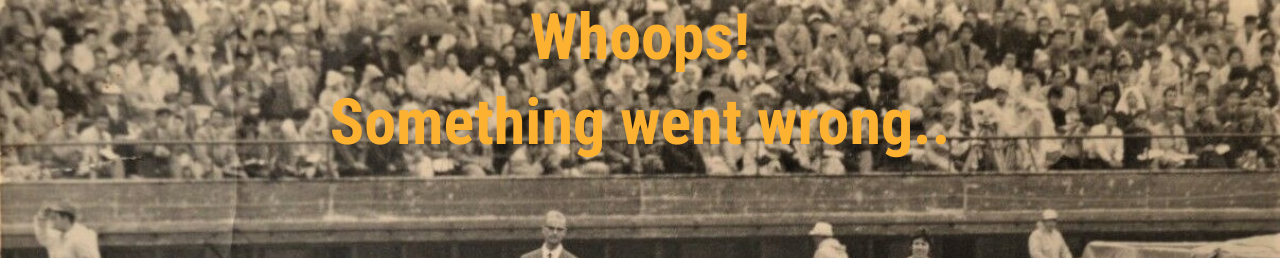
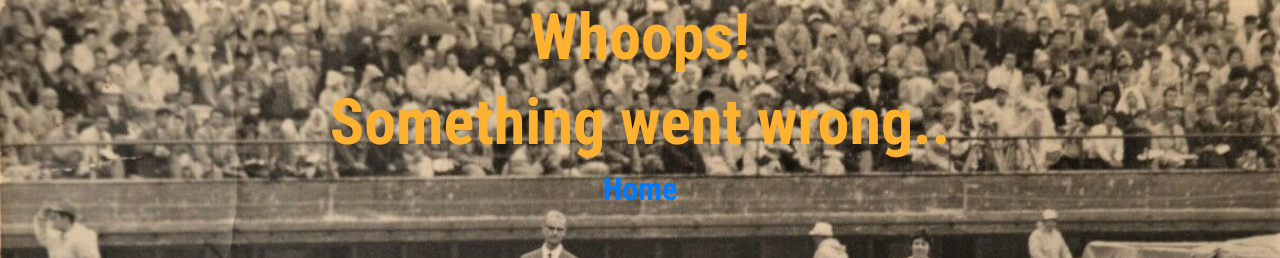
Before and after one commit to TechMilton/Lockdown-Olympics, a React (Create React App) app: page /404 in a window 1280 px wide. Shown: the top 258 px of the page. Built offline with nearby package versions, Linux system fonts and the light colour scheme.

Commit message:
404 font styling

```diff
--- a/src/Components/FourOhFour.js
+++ b/src/Components/FourOhFour.js
@@ -1,12 +1,19 @@
 import React from "react";
+import { Link } from "react-router-dom";
 
 
 const FourOhFour = () => (
 <div className="backgroundImage">
+    <div className="fourOhFour">
+<h1 className="titleFont contrastHeading">Whoops!</h1> <h2 className="titleFont contrastHeading">Something went wrong..</h2>
 
-<h1 className="titleFont fourOhFour contrastHeading">Whoops!</h1> <h2 className="titleFont fourOhFour contrastHeading">Something went wrong..</h2>
+
+<Link to={`/`}>
+<h2 className="titleFont">Home</h2>
+</Link>
 </div>
+</div>
+
 )
 
-
 export default FourOhFour;
```
